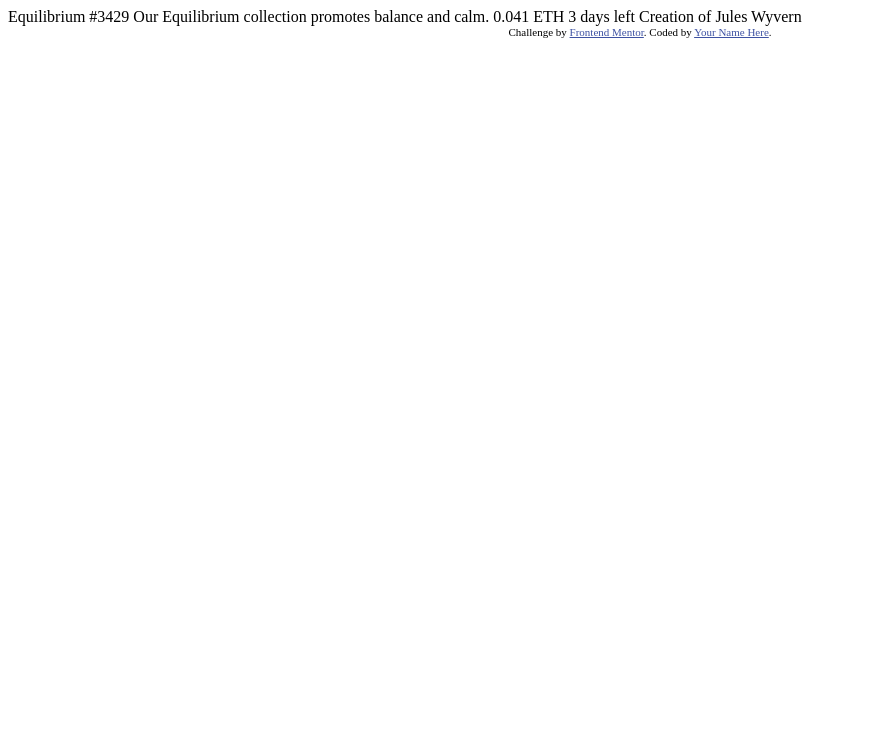
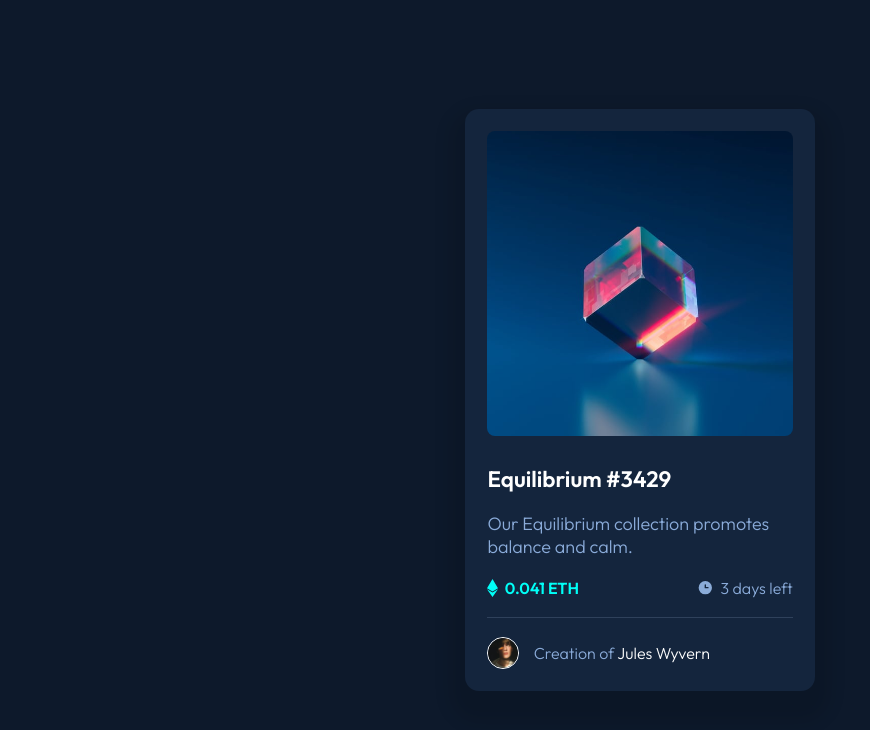
Before and after one commit to Dudeldups/FM-nft-preview-card-component, a plain HTML site: page index.html in a window 1280 px wide. Shown: the whole page, without its empty margins (0-870 px from the left). Drawn offline with Linux system fonts and the light colour scheme.

Commit message:
added everything

```diff
--- a/index.html
+++ b/index.html
@@ -1,33 +1,61 @@
 <!DOCTYPE html>
 <html lang="en">
   <head>
-  <meta charset="UTF-8">
-  <meta name="viewport" content="width=device-width, initial-scale=1.0"> <!-- displays site properly based on user's device -->
+    <meta charset="UTF-8" />
+    <meta name="viewport" content="width=device-width, initial-scale=1.0" />
+    <meta
+      name="description"
+      content="A component from a Frontend Mentor CSS challenge."
+    />
 
-  <link rel="icon" type="image/png" sizes="32x32" href="./images/favicon-32x32.png">
+    <link
+      rel="icon"
+      type="image/png"
+      sizes="32x32"
+      href="./src/assets/favicon-32x32.png"
+    />
+    <link rel="preconnect" href="https://fonts.googleapis.com" />
+    <link rel="preconnect" href="https://fonts.gstatic.com" crossorigin />
+    <link
+      href="https://fonts.googleapis.com/css2?family=Outfit:wght@300;400;600&display=swap"
+      rel="stylesheet"
+    />
+    <link rel="stylesheet" href="./src/css/main.css" />
 
     <title>Frontend Mentor | NFT preview card component</title>
-
-  <!-- Feel free to remove these styles or customise in your own stylesheet 👍 -->
-  <style>
-    .attribution { font-size: 11px; text-align: center; }
-    .attribution a { color: hsl(228, 45%, 44%); }
-  </style>
   </head>
   <body>
-
-  Equilibrium #3429
-
+    <h1 class="sr-only">
+      This is a component from a Frontend Mentor challenge
+    </h1>
+    <main class="card">
+      <a href="#" class="img-wrapper">
+        <img
+          src="./src/assets/image-equilibrium.jpg"
+          alt="The Equilibrium 3429, a weird thing that is supposed to be art."
+        />
+      </a>
+      <header>
+        <a href="#"><h2 class="item-name">Equilibrium #3429</h2></a>
+      </header>
+      <p class="item-description">
         Our Equilibrium collection promotes balance and calm.
-
-  0.041 ETH
-  3 days left
-
-  Creation of Jules Wyvern
-
-  <div class="attribution">
-    Challenge by <a href="https://www.frontendmentor.io?ref=challenge" target="_blank">Frontend Mentor</a>.
-    Coded by <a href="#">Your Name Here</a>.
+      </p>
+      <div class="price-wrapper">
+        <img src="./src/assets/icon-ethereum.svg" alt="" />
+        <p class="price">0.041 ETH</p>
+        <img src="./src/assets/icon-clock.svg" alt="" />
+        <p class="time">3 days left</p>
       </div>
+      <hr class="line" />
+      <div class="artist">
+        <img
+          class="artist__img"
+          src="./src/assets/image-avatar.png"
+          alt="A picture of Jules Wyvern"
+        />
+        <p>Creation of <a href="#" class="artist__name">Jules Wyvern</a></p>
+      </div>
+    </main>
   </body>
 </html>
--- /dev/null
+++ b/src/scss/_colors.scss
@@ -0,0 +1,6 @@
+$primary-blue: hsl(215, 51%, 70%);
+$primary-cyan: hsl(178, 100%, 50%);
+$main-bg-blue: hsl(217, 54%, 11%);
+$card-bg-blue: hsl(216, 50%, 16%);
+$line-blue: hsl(215, 32%, 27%);
+$white: hsl(0, 0%, 100%);
--- /dev/null
+++ b/src/scss/_resets.scss
@@ -0,0 +1,65 @@
+*,
+*::before,
+*::after {
+  box-sizing: border-box;
+}
+
+* {
+  margin: 0;
+  padding: 0;
+  font: inherit;
+}
+
+html:focus-within {
+  scroll-behavior: smooth;
+}
+
+body {
+  min-height: 100vh;
+  text-rendering: optimizeSpeed;
+}
+
+ul[role="list"],
+ol[role="list"] {
+  list-style: none;
+}
+
+a:not([class]) {
+  text-decoration-skip-ink: auto;
+}
+
+img,
+picture {
+  max-width: 100%;
+  display: block;
+}
+
+button {
+  border: none;
+}
+
+.sr-only {
+  clip: rect(1px, 1px, 1px, 1px);
+  clip-path: inset(50%);
+  height: 1px;
+  width: 1px;
+  margin: -1px;
+  overflow: hidden;
+  padding: 0;
+  position: absolute;
+}
+
+@media (prefers-reduced-motion: reduce) {
+  html:focus-within {
+    scroll-behavior: auto;
+  }
+
+  *,
+  *::before,
+  *::after {
+    animation-duration: 0.01ms !important;
+    animation-iteration-count: 1 !important;
+    transition-duration: 0.01ms !important;
+    scroll-behavior: auto !important;
+  }
+}
--- /dev/null
+++ b/src/scss/main.scss
@@ -0,0 +1,113 @@
+@use "resets";
+@use "colors";
+
+body {
+  display: grid;
+  place-content: center;
+  padding: 1.2rem;
+  background: colors.$main-bg-blue;
+  font: 1.125rem "Outfit", sans-serif;
+  font-weight: 300;
+  color: colors.$primary-blue;
+}
+
+a {
+  text-decoration: none;
+}
+
+.card {
+  padding: 1.4rem;
+  max-width: 21.875rem;
+  background: colors.$card-bg-blue;
+  border-radius: 14px;
+  box-shadow: 0 1rem 1rem 1rem rgba(black, 0.1);
+}
+
+.img-wrapper {
+  display: inline-block;
+  position: relative;
+  border-radius: 8px;
+  overflow: hidden;
+
+  &::after {
+    content: "";
+    position: absolute;
+    inset: 0;
+    background: rgba(colors.$primary-cyan, 0.5) url("../assets/icon-view.svg")
+      center no-repeat;
+    opacity: 0;
+    transition: opacity 0.3s ease-in;
+  }
+
+  &:hover::after {
+    opacity: 1;
+  }
+}
+
+.item {
+  &-name {
+    margin-top: 1.5rem;
+    font-size: 1.4rem;
+    font-weight: 600;
+    color: colors.$white;
+
+    &:hover {
+      color: colors.$primary-cyan;
+    }
+  }
+
+  &-description {
+    margin-top: 1.2rem;
+    font-size: clamp(0.9rem, -0.12rem + 5.14vw, 1.125rem);
+  }
+}
+
+.price-wrapper {
+  display: flex;
+  align-items: center;
+  padding-block: 1.2rem;
+  font-size: 1rem;
+
+  & > img {
+    height: 100%;
+  }
+}
+
+.price {
+  margin-left: 0.4em;
+  margin-right: auto;
+  font-weight: 600;
+  color: colors.$primary-cyan;
+}
+
+.time {
+  margin-left: 0.4em;
+}
+
+.line {
+  border: none;
+  height: 1px;
+  background-color: colors.$line-blue;
+}
+
+.artist {
+  margin-top: 1.2rem;
+  display: flex;
+  align-items: center;
+  gap: 0.9em;
+  font-size: 1rem;
+
+  &__img {
+    width: 2em;
+    border: 1px solid white;
+    border-radius: 50%;
+  }
+
+  &__name {
+    color: colors.$white;
+
+    &:hover {
+      color: colors.$primary-cyan;
+    }
+  }
+}
```
Also changed, not shown: screenshots/active-states.jpg (renamed from design/active-states.jpg), screenshots/desktop-design.jpg (renamed from design/desktop-design.jpg), screenshots/desktop-preview.jpg (renamed from design/desktop-preview.jpg), screenshots/mobile-design.jpg (renamed from design/mobile-design.jpg), src/assets/favicon-32x32.png (renamed from images/favicon-32x32.png), src/assets/icon-clock.svg (renamed from images/icon-clock.svg), src/assets/icon-ethereum.svg (renamed from images/icon-ethereum.svg), src/assets/icon-view.svg (renamed from images/icon-view.svg), src/assets/image-avatar.png (renamed from images/image-avatar.png), src/assets/image-equilibrium.jpg (renamed from images/image-equilibrium.jpg), src/css/main.css (added), 2 other files. Lines whose indentation alone changed are shown as unchanged.
